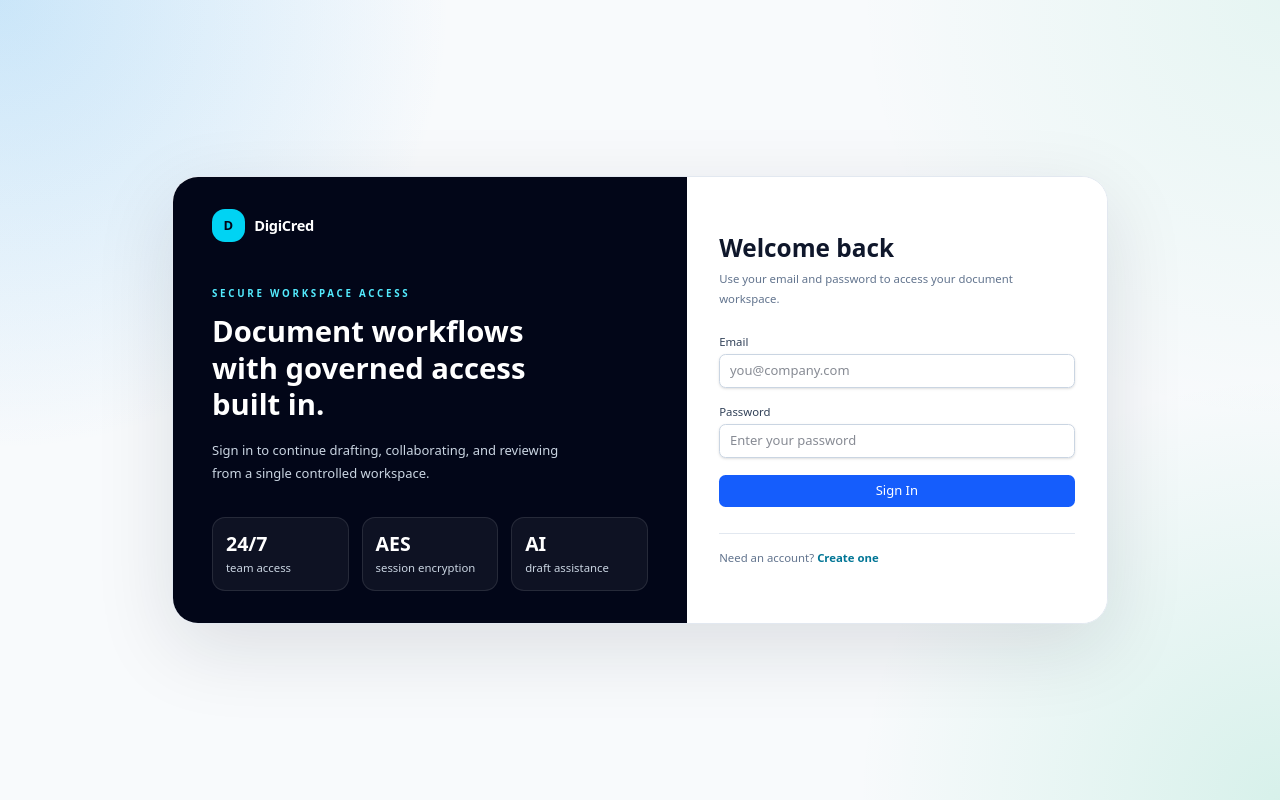
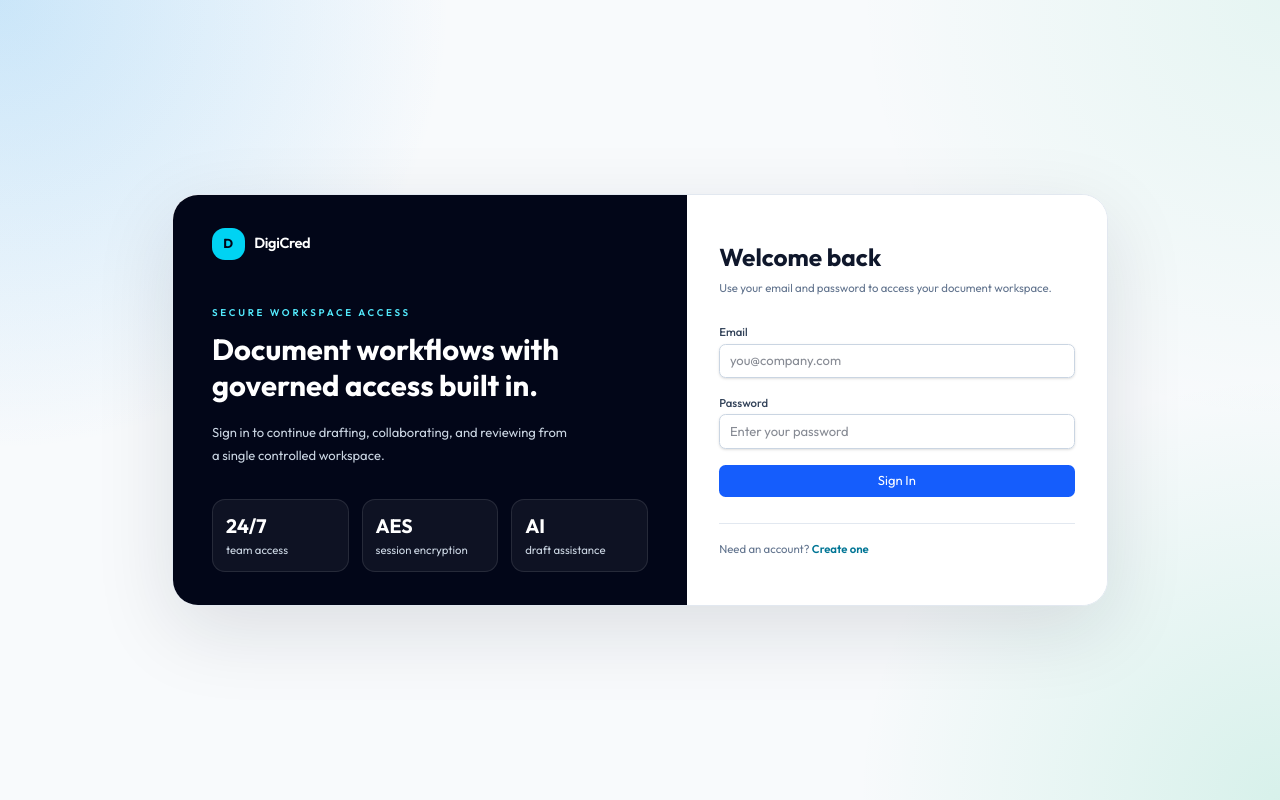
Before and after one commit to nolimit-buzz/docuops, a Next.js app: page / in a window 1280 px wide. Built offline with nearby package versions, Linux system fonts and the light colour scheme; no server answers.

Commit message:
feat: initialize project layout and global styles

```diff
--- a/app/globals.css
+++ b/app/globals.css
@@ -1,4 +1,8 @@
 @import "tailwindcss";
+
+@theme {
+  --font-family-sans: var(--font-outfit), "Outfit", sans-serif;
+}
 
 :root {
   --font-heading: var(--font-outfit), "Outfit", sans-serif;
--- a/app/layout.tsx
+++ b/app/layout.tsx
@@ -20,7 +20,7 @@ export default function RootLayout({
 }>) {
   return (
     <html lang="en">
-      <body className={outfit.variable}>
+      <body className={`${outfit.variable} ${outfit.className}`}>
         <Providers>{children}</Providers>
       </body>
     </html>
```
